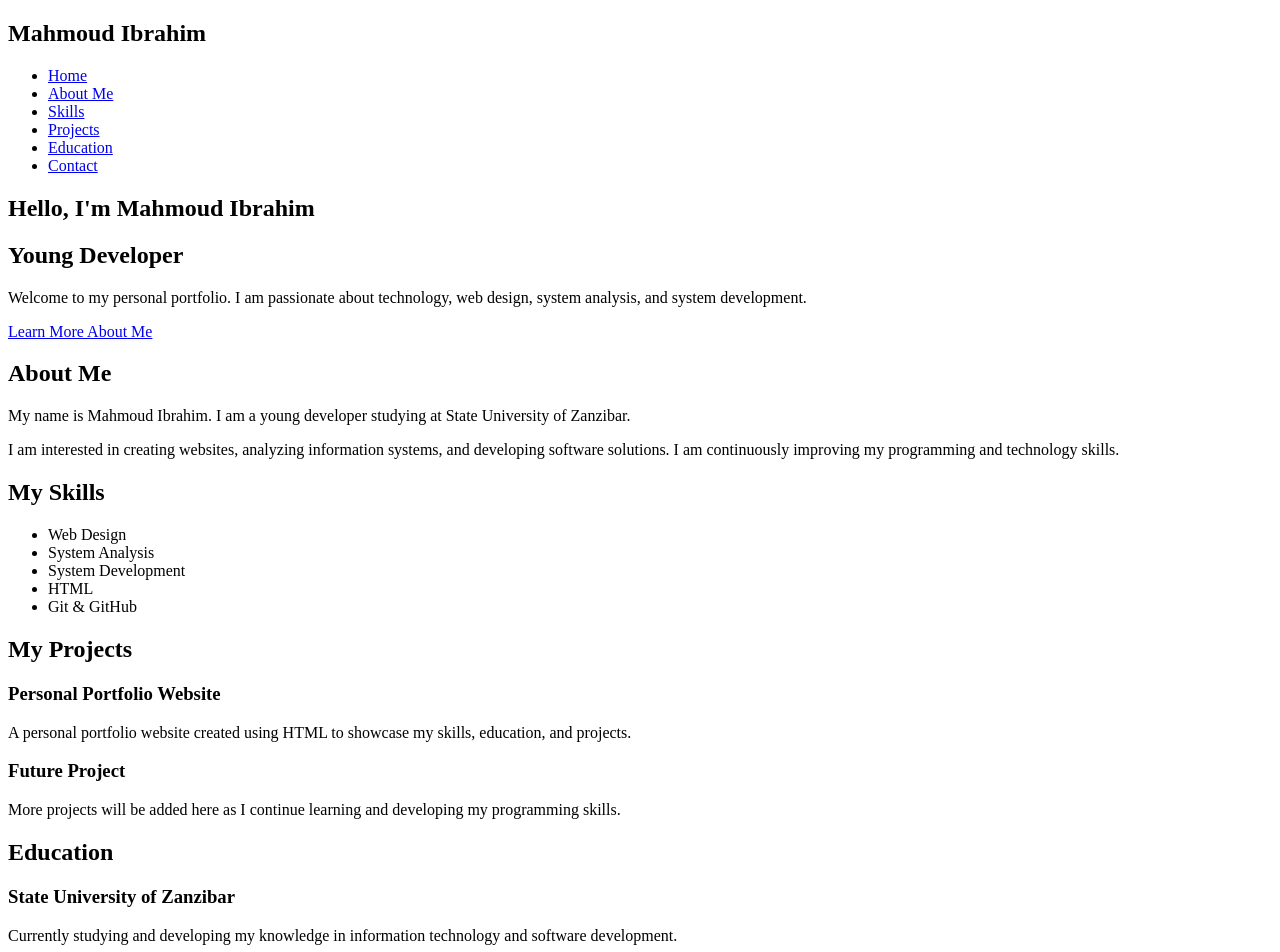
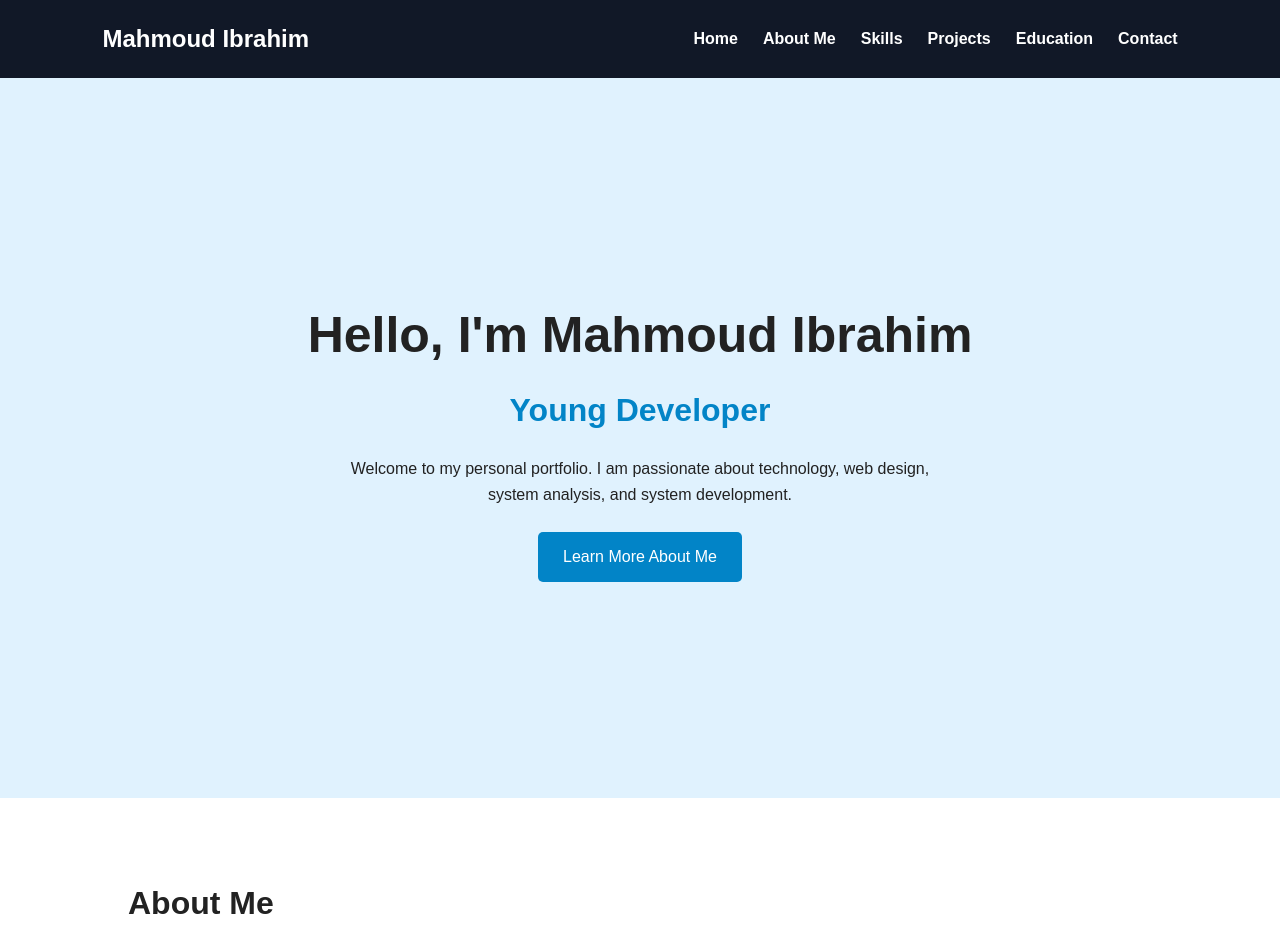
Before and after one commit to mahmoudibu/MY-portfolio, a plain HTML site: page index.html in a window 1280 px wide. Shown: the top 952 px of the page. Drawn offline with Linux system fonts and the light colour scheme.

Commit message:
my portfolio

```diff
--- a/index.html
+++ b/index.html
@@ -5,6 +5,7 @@
     <meta charset="UTF-8">
     <meta name="viewport" content="width=device-width, initial-scale=1.0">
     <title>Mahmoud Ibrahim | Portfolio</title>
+    <link rel="stylesheet" href="style.css">
 </head>
 
 <body>
--- /dev/null
+++ b/style.css
@@ -0,0 +1,217 @@
+/* General Styling */
+
+* {
+    margin: 0;
+    padding: 0;
+    box-sizing: border-box;
+}
+
+html {
+    scroll-behavior: smooth;
+}
+
+body {
+    font-family: Arial, sans-serif;
+    line-height: 1.6;
+    background-color: #f4f7fb;
+    color: #222;
+}
+
+
+/* Navigation */
+
+header {
+    background-color: #111827;
+    padding: 20px 8%;
+    position: sticky;
+    top: 0;
+    z-index: 1000;
+}
+
+nav {
+    display: flex;
+    justify-content: space-between;
+    align-items: center;
+}
+
+nav h2 {
+    color: white;
+}
+
+nav ul {
+    display: flex;
+    list-style: none;
+    gap: 25px;
+}
+
+nav ul li a {
+    color: white;
+    text-decoration: none;
+    font-weight: bold;
+}
+
+nav ul li a:hover {
+    color: #38bdf8;
+}
+
+
+/* All Sections */
+
+section {
+    padding: 80px 10%;
+    min-height: 50vh;
+}
+
+section h2 {
+    font-size: 32px;
+    margin-bottom: 20px;
+}
+
+
+/* Home */
+
+#home {
+    min-height: 90vh;
+    display: flex;
+    flex-direction: column;
+    justify-content: center;
+    align-items: center;
+    text-align: center;
+    background-color: #e0f2fe;
+}
+
+#home h1 {
+    font-size: 50px;
+    margin-bottom: 10px;
+}
+
+#home h2 {
+    color: #0284c7;
+}
+
+#home p {
+    max-width: 600px;
+    margin-bottom: 25px;
+}
+
+#home a {
+    background-color: #0284c7;
+    color: white;
+    padding: 12px 25px;
+    text-decoration: none;
+    border-radius: 5px;
+}
+
+#home a:hover {
+    background-color: #0369a1;
+}
+
+
+/* About */
+
+#about {
+    background-color: white;
+}
+
+#about p {
+    max-width: 800px;
+    margin-bottom: 15px;
+}
+
+
+/* Skills */
+
+#skills {
+    background-color: #f4f7fb;
+}
+
+#skills ul {
+    list-style: none;
+    display: flex;
+    flex-wrap: wrap;
+    gap: 15px;
+}
+
+#skills li {
+    background-color: #0284c7;
+    color: white;
+    padding: 12px 20px;
+    border-radius: 5px;
+}
+
+
+/* Projects */
+
+#projects {
+    background-color: white;
+}
+
+article {
+    background-color: #f4f7fb;
+    padding: 25px;
+    margin-bottom: 20px;
+    border-radius: 8px;
+    border-left: 5px solid #0284c7;
+}
+
+article h3 {
+    margin-bottom: 10px;
+}
+
+
+/* Education */
+
+#education {
+    background-color: #e0f2fe;
+}
+
+#education h3 {
+    margin-bottom: 10px;
+}
+
+
+/* Contact */
+
+#contact {
+    background-color: white;
+}
+
+#contact a {
+    color: #0284c7;
+    font-weight: bold;
+}
+
+
+/* Footer */
+
+footer {
+    background-color: #111827;
+    color: white;
+    text-align: center;
+    padding: 20px;
+}
+
+
+/* Mobile Responsive Design */
+
+@media (max-width: 768px) {
+
+    nav {
+        flex-direction: column;
+        gap: 15px;
+    }
+
+    nav ul {
+        flex-direction: column;
+        text-align: center;
+        gap: 10px;
+    }
+
+    #home h1 {
+        font-size: 35px;
+    }
+
+    section {
+        padding: 60px 7%;
+    }
+}
```
